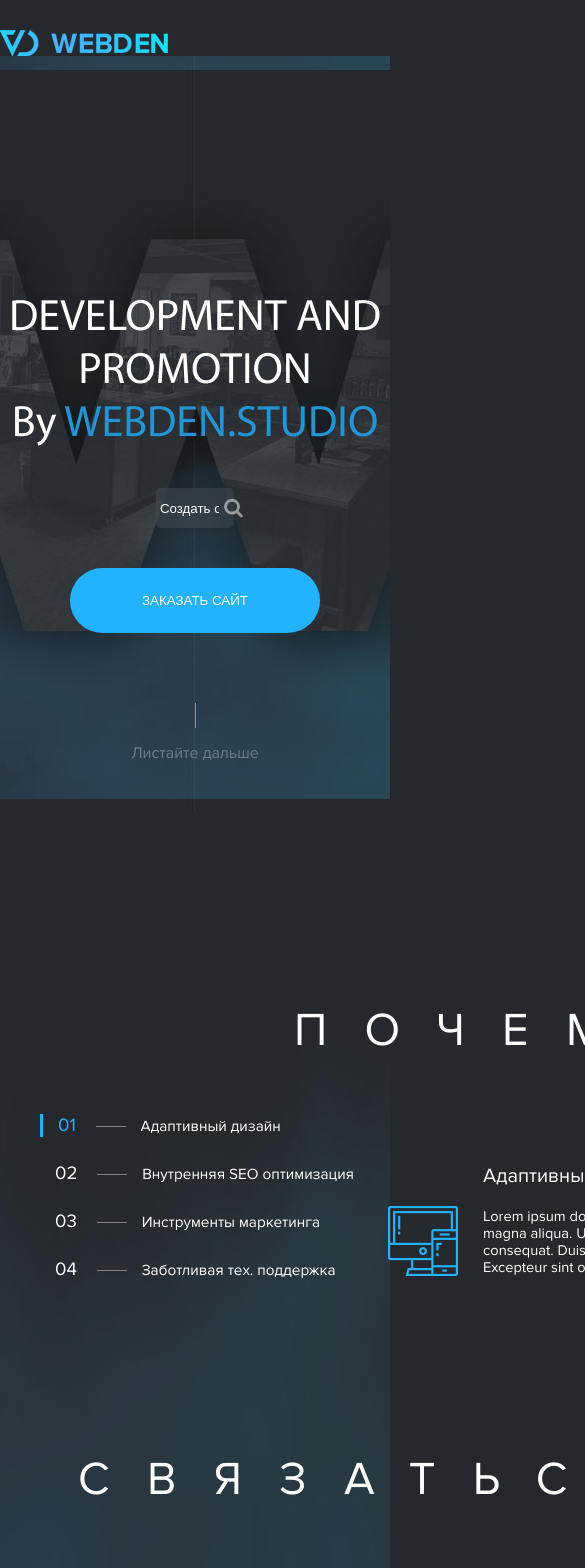
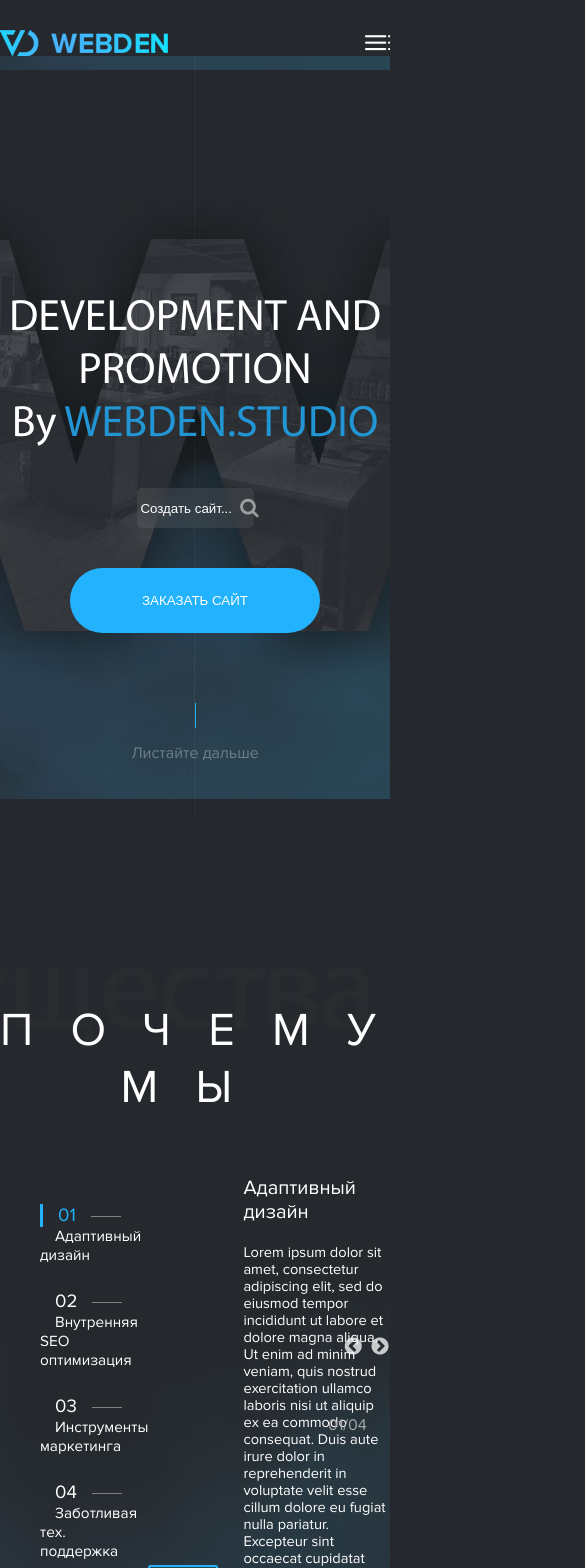
Before and after one commit to MrKrasnov/WebDen, a React (Create React App) app in the folder webden-studio/: page / in a window 390 px wide. Shown: the top 1568 px of the page, 585 px wide, since content can reach past the window. Built offline with nearby package versions, Linux system fonts and the light colour scheme.

Commit message:
Made adaptive for iPad Air (768 x 1024)

```diff
--- a/webden-studio/src/style/App.sass
+++ b/webden-studio/src/style/App.sass
@@ -12,3 +12,4 @@
 @import slider
 @import dist
 @import feedback
+@import media
--- /dev/null
+++ b/webden-studio/src/style/_media.sass
@@ -0,0 +1,15 @@
+// iPad Air (768 x 1024)
+@media (max-width: 768px)
+    .container
+        width: 100%
+    .feedback-content-form input
+        margin-right: 10px
+    .main-input
+        width: 30%
+    .main-button
+        margin-left: 61.5%
+    .slider-id
+        transform: translate(-60%, -220px)
+    .slick-prev
+        left: 88% !important
+//360px as in the layout
```
